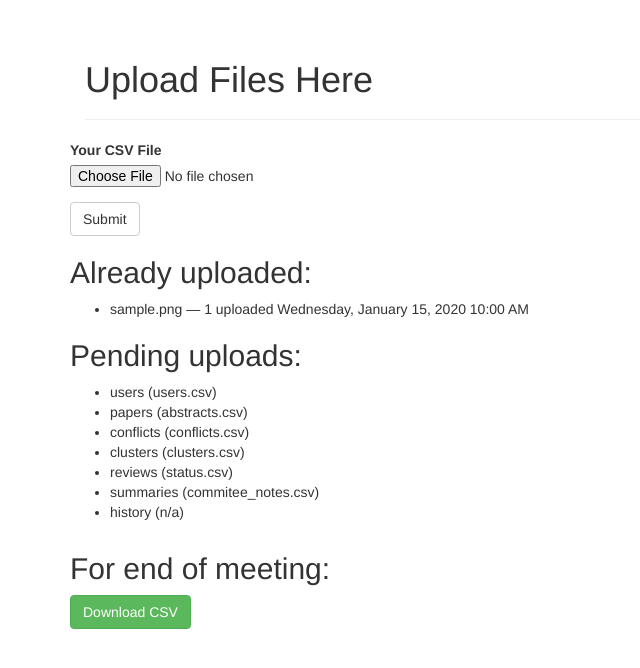
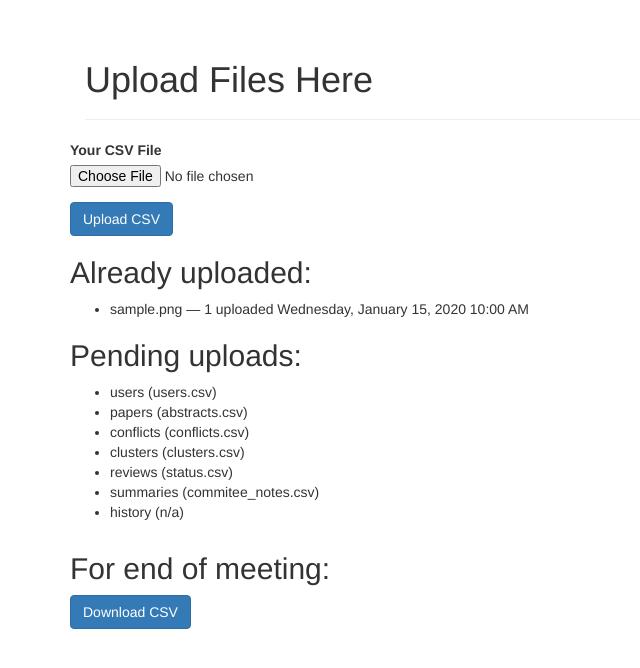
Before and after one commit to adamfinkelstein/hepcat, a Flask app: page /upload/ in a window 1280 px wide. Shown: the part 52-720 px from the top of the page, without its empty margins (0-640 px from the left). Run offline with Flask 2, Linux system fonts and the light colour scheme; a user stored in the database is signed in; tables that the repository leaves empty hold one stand-in row (values such as "Sample post"); some libraries are stand-ins or nearby versions.

Commit message:
overall format and button style on upload page

```diff
--- a/app/templates/upload.html
+++ b/app/templates/upload.html
@@ -11,7 +11,8 @@
 </div>
 
 <div class="row">
-    {{ wtf.quick_form(form) }}
+    {{ wtf.form_field(form.file) }}
+    {{ wtf.form_field(form.submit, button_map={'submit':'primary'}) }}
 </div>
 
 <div class="row">
@@ -38,7 +39,7 @@
 
 <div class="row">
 <h2>For end of meeting:</h2>
-<a class="btn btn-success" href="{{url_for('upload.download_results_csv')}}">Download CSV</a>
+<a class="btn btn-primary" href="{{url_for('upload.download_results_csv')}}">Download CSV</a>
 </div>
 
 </div>
--- a/app/upload/forms.py
+++ b/app/upload/forms.py
@@ -1,7 +1,7 @@
 from flask_wtf import FlaskForm
 from wtforms import SubmitField, FileField
-from wtforms.validators import DataRequired
+# from wtforms.validators import DataRequired
 
 class UploadForm(FlaskForm):
     file = FileField('Your CSV File')
-    submit = SubmitField('Submit')
+    submit = SubmitField('Upload CSV')
```
